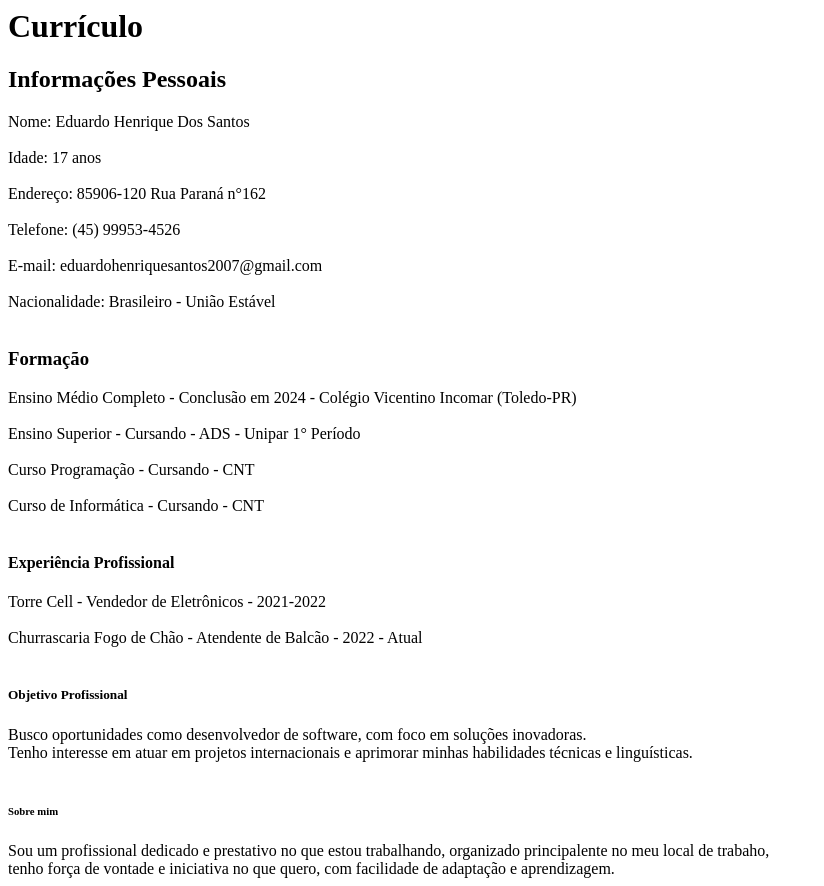
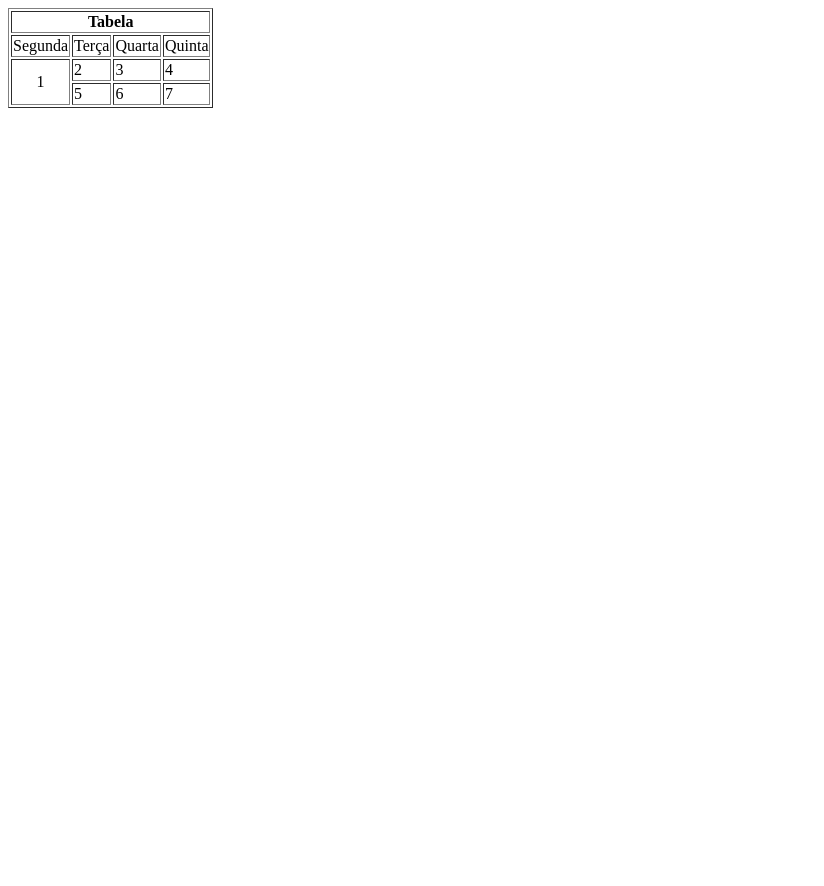
Before and after one commit to Dudihs07/Eduardo, a plain HTML site: page index.html in a window 1280 px wide. Shown: the whole page, without its empty margins (0-824 px from the left). After the commit the page ends 800 px from the top, so only its background shows below. Drawn offline with Linux system fonts and the light colour scheme.

Commit message:
Add files via upload

```diff
--- a/index.html
+++ b/index.html
@@ -1,30 +1,30 @@
 <html>
-    <head>
-
-        <title> Meu Primeiro Projeto HTML</title>
-
+    </head>
+        <title>Exemplo Tabela</title>
     </head>
     <body>
+        <table border="1">
+            <tr>
+                <th colspan="4">Tabela</th>
+            </tr>
+            <tr>
+                <td>Segunda</td>
+                <td>Terça</td>
+                <td>Quarta</td>
+                <td>Quinta</td>
+            </tr>
+            <tr>
+                <td rowspan="2" align="center" >1</td>
+                <td>2</td>
+                <td>3</td>
+                <td>4</td>
 
-        <h1> Currículo </h1>
-        <h2> Informações Pessoais </h2>
-        Nome: Eduardo Henrique Dos Santos <br><br>
-        Idade: 17 anos <br> <br>
-        Endereço: 85906-120  Rua Paraná n°162 <br> <br>
-        Telefone: (45) 99953-4526 <br> <br>
-        E-mail: eduardohenriquesantos2007@gmail.com <br> <br>
-        Nacionalidade: Brasileiro - União Estável <br> <br>
-        <h3> Formação </h3>
-        Ensino Médio Completo - Conclusão em 2024 - Colégio Vicentino Incomar (Toledo-PR) <br> <br>
-        Ensino Superior - Cursando - ADS - Unipar 1° Período <br> <br>
-        Curso Programação - Cursando - CNT <br> <br>
-        Curso de Informática - Cursando - CNT <br> <br>
-        <h4> Experiência Profissional</h4>
-        Torre Cell - Vendedor de Eletrônicos - 2021-2022 <br> <br>
-        Churrascaria Fogo de Chão - Atendente de Balcão - 2022 - Atual <br> <br>
-        <h5> Objetivo Profissional </h5>
-        Busco oportunidades como desenvolvedor de software, com foco em soluções inovadoras. <br>
-        Tenho interesse em atuar em projetos internacionais e aprimorar minhas habilidades técnicas e linguísticas. <br> <br>
-        <h6> Sobre mim </h6>
-        Sou um profissional dedicado e prestativo no que estou trabalhando, organizado  principalente no meu local de trabaho, <br>
-        tenho força de vontade e iniciativa no que quero, com facilidade de adaptação e aprendizagem.
+            </tr>
+            <tr>
+                <td>5</td>
+                <td>6</td>
+                <td>7</td>
+            </tr>
+        </table>
+    </body>
+</html>
```
